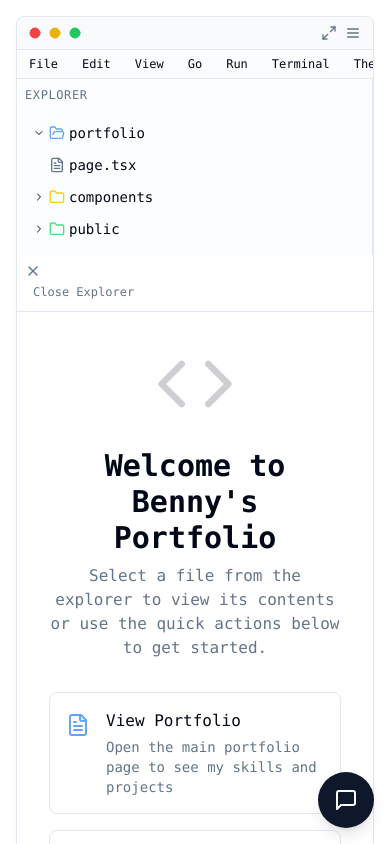
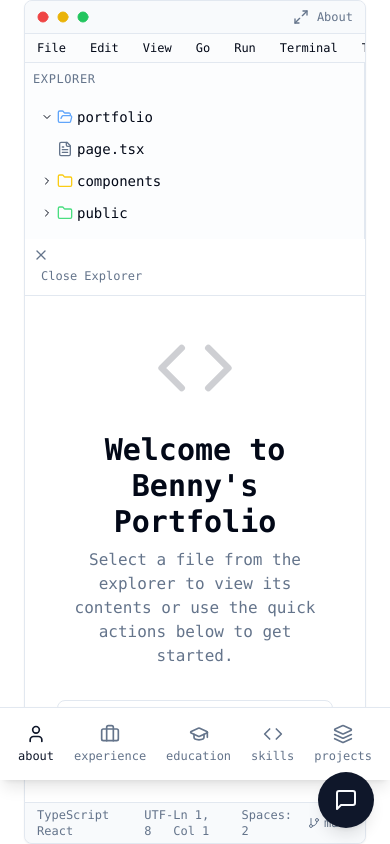
Before and after one commit to Maruan256/bennyblitz, a Next.js app: page / in a window 390 px wide. Shown: the top 844 px of the page. Built offline with nearby package versions, Linux system fonts and the light colour scheme.

Commit message:
corrected padding, mobile adjustments for tabs

```diff
--- a/app/page.tsx
+++ b/app/page.tsx
@@ -2,7 +2,7 @@ import Portfolio from "@/components/portfolio"
 
 export default function Home() {
   return (
-    <main className="min-h-screen p-4 md:p-8 lg:p-12 font-mono bg-background text-foreground">
+    <main className="min-h-screen px-4 md:px-8 lg:px-12 font-mono bg-background text-foreground">
       <Portfolio />
     </main>
   )
--- a/components/chatbot.tsx
+++ b/components/chatbot.tsx
@@ -140,7 +140,7 @@ export default function Chatbot() {
 
   return (
     <div
-      className={`fixed bottom-4 right-4 bg-card border border-border rounded-lg shadow-lg overflow-hidden z-50 transition-all duration-300 ease-in-out ${
+      className={`fixed sm:bottom-4 bottom-20 right-4 bg-card border border-border rounded-lg shadow-lg overflow-hidden z-50 transition-all duration-300 ease-in-out ${
         isMinimized ? "w-72 h-12" : "w-80 sm:w-96 h-96"
       }`}
     >
--- a/components/portfolio.tsx
+++ b/components/portfolio.tsx
@@ -3,7 +3,35 @@
 import { DropdownMenuTrigger } from "@/components/ui/dropdown-menu"
 
 import { useState, useEffect } from "react"
-import { Github, Mail, Linkedin, ChevronDown, ExternalLink, Code, Briefcase, GraduationCap, User, Layers, Menu, X, Maximize2, Minimize2, Circle, ChevronRight, FolderOpen, Folder, FileText, File, Settings, Search, GitBranch, Play, Package, Heart, Coffee, Clock } from 'lucide-react'
+import {
+  Github,
+  Mail,
+  Linkedin,
+  ChevronDown,
+  ExternalLink,
+  Code,
+  Briefcase,
+  GraduationCap,
+  User,
+  Layers,
+  X,
+  Maximize2,
+  Minimize2,
+  Circle,
+  ChevronRight,
+  FolderOpen,
+  Folder,
+  FileText,
+  File,
+  Settings,
+  Search,
+  GitBranch,
+  Play,
+  Package,
+  Heart,
+  Coffee,
+  Clock,
+} from "lucide-react"
 import { useTheme } from "@/components/theme-provider"
 import Chatbot from "@/components/chatbot"
 import Terminal from "@/components/terminal"
@@ -31,11 +59,11 @@ export default function Portfolio() {
   const [terminalMinimized, setTerminalMinimized] = useState(false)
 
   const fullscreenStyles = {
-    container: isFullscreen ? "max-w-none mx-0 h-screen" : "max-w-6xl mx-auto",
-    editor: isFullscreen ? "h-screen rounded-none border-0" : "rounded-lg border",
-    content: isFullscreen ? "p-6 md:p-8" : "p-4 md:p-6",
-    lineNumbers: isFullscreen ? "text-xs md:text-sm" : "text-xs",
-    code: isFullscreen ? "text-sm md:text-base lg:text-lg" : "text-sm md:text-base",
+    container: isFullscreen ? "max-w-none mx-0" : "max-w-6xl mx-auto px-2 sm:px-4",
+    editor: isFullscreen ? "h-screen rounded-none border-0" : "rounded-lg border h-[calc(100vh-2rem)]",
+    content: isFullscreen ? "p-4 sm:p-6 md:p-8" : "p-3 sm:p-4 md:p-6",
+    lineNumbers: isFullscreen ? "text-[10px] sm:text-xs md:text-sm" : "text-[10px] sm:text-xs",
+    code: isFullscreen ? "text-xs sm:text-sm md:text-base" : "text-xs sm:text-sm",
   }
 
   useEffect(() => {
@@ -97,13 +125,13 @@ export default function Portfolio() {
   const lineNumbers = Array.from({ length: 100 }, (_, i) => i + 1)
 
   return (
-    <div key={theme} className={fullscreenStyles.container}>
+    <div key={theme} className={`${fullscreenStyles.container} h-screen flex flex-col overflow-hidden`}>
       {/* VSCode-like editor container */}
       <div
-        className={`${fullscreenStyles.editor} bg-card text-card-foreground shadow-sm overflow-hidden flex flex-col`}
+        className={`${fullscreenStyles.editor} bg-card text-card-foreground shadow-sm overflow-hidden flex flex-col flex-1`}
       >
         {/* Editor header */}
-        <div className="flex items-center justify-between border-b border-border bg-muted/50 px-3 py-2">
+        <div className="flex items-center justify-between border-b border-border bg-muted/50 px-3 py-2 sticky top-0 z-10">
           <div className="flex items-center">
             {/* Window controls */}
             <div className="flex space-x-2 mr-4">
@@ -136,12 +164,11 @@ export default function Portfolio() {
             <button onClick={toggleFullscreen} className="text-muted-foreground hover:text-foreground">
               {isFullscreen ? <Minimize2 className="h-4 w-4" /> : <Maximize2 className="h-4 w-4" />}
             </button>
-            <button
-              onClick={() => setMobileMenuOpen(!mobileMenuOpen)}
-              className="md:hidden text-muted-foreground hover:text-foreground"
-            >
-              {mobileMenuOpen ? <X className="h-4 w-4" /> : <Menu className="h-4 w-4" />}
-            </button>
+            <div className="sm:hidden flex items-center space-x-2">
+              <span className="text-xs text-muted-foreground">
+                {activeTab.charAt(0).toUpperCase() + activeTab.slice(1)}
+              </span>
+            </div>
           </div>
         </div>
 
@@ -278,7 +305,9 @@ export default function Portfolio() {
         <div className="flex flex-col md:flex-row flex-1 overflow-hidden">
           {/* Sidebar */}
           <div
-            className={`${sidebarOpen ? "block" : "hidden"} md:block border-r border-border bg-muted/20 w-full md:w-56 shrink-0`}
+            className={`${
+              sidebarOpen ? "block" : "hidden"
+            } sm:block border-r border-border bg-muted/20 w-full sm:w-56 shrink-0 overflow-y-auto`}
           >
             {/* Sidebar header */}
             <div className="p-2 text-xs font-medium uppercase tracking-wider text-muted-foreground">Explorer</div>
@@ -476,7 +505,7 @@ export default function Portfolio() {
           </div>
 
           {/* Main content area with integrated terminal */}
-          <div className="flex-1 flex flex-col overflow-hidden">
+          <div className="flex-1 flex flex-col min-h-0">
             {/* Mobile sidebar toggle */}
             <div className="md:hidden flex items-center border-b border-border p-2">
               <button
@@ -489,7 +518,7 @@ export default function Portfolio() {
             </div>
 
             {/* Code content - takes remaining space but allows terminal below */}
-            <div className="flex flex-1 overflow-auto min-h-0">
+            <div className="flex flex-1 overflow-hidden">
               {activeFile === "portfolio/page.tsx" ? (
                 <>
                   {/* Line numbers */}
@@ -504,7 +533,7 @@ export default function Portfolio() {
                   </div>
 
                   {/* Portfolio content */}
-                  <div className={`w-full ${fullscreenStyles.content} overflow-auto`}>
+                  <div className={`w-full ${fullscreenStyles.content} overflow-auto flex-1`}>
                     <div className={`${fullscreenStyles.code} leading-relaxed font-mono`}>
                       <div className="text-[hsl(var(--syntax-highlight))]">
                         <span className="text-accent-foreground">import</span>{" "}
@@ -570,36 +599,13 @@ export default function Portfolio() {
                         <span className="text-[hsl(var(--syntax-highlight))]">&gt;</span>
                       </div>
 
-                      {/* Mobile Menu */}
-                      <div className={`md:hidden ${mobileMenuOpen ? "block" : "hidden"}`}>
-                        <div className="ml-16 mb-4 space-y-2">
-                          {tabs.map((tab) => (
-                            <button
-                              key={tab.id}
-                              onClick={() => {
-                                setActiveTab(tab.id)
-                                setMobileMenuOpen(false)
-                              }}
-                              className={`w-full text-left px-3 py-1 rounded-md flex items-center ${
-                                activeTab === tab.id
-                                  ? "bg-primary text-primary-foreground"
-                                  : "text-muted-foreground hover:text-foreground hover:bg-accent"
-                              }`}
-                            >
-                              <tab.icon className="h-3 w-3 mr-1" />
-                              <span>{tab.label}</span>
-                            </button>
-                          ))}
-                        </div>
-                      </div>
-
                       {/* Desktop Tabs Navigation */}
-                      <div className="hidden md:flex ml-16 mb-4 space-x-1 border-b border-border">
+                      <div className="hidden sm:flex ml-16 mb-4 space-x-1 border-b border-border overflow-x-auto pb-1 flex-wrap">
                         {tabs.map((tab) => (
                           <button
                             key={tab.id}
                             onClick={() => setActiveTab(tab.id)}
-                            className={`px-3 py-1 rounded-t-md flex items-center ${
+                            className={`px-3 py-1 rounded-t-md flex items-center whitespace-nowrap mb-1 ${
                               activeTab === tab.id
                                 ? "bg-primary text-primary-foreground"
                                 : "text-muted-foreground hover:text-foreground hover:bg-accent"
@@ -620,13 +626,13 @@ export default function Portfolio() {
                               Not really "passionate" about anything. Just a web developer who loves building things
                               that live on the internet.
                             </p>
-                            <div className="flex flex-col sm:flex-row sm:items-center sm:space-x-4 space-y-2 sm:space-y-0 mt-4">
+                            <div className="flex flex-col xs:flex-row xs:items-center xs:space-x-4 space-y-2 xs:space-y-0 mt-4">
                               <a
                                 href="mailto:blitzbenny8@gmail.com"
                                 className="flex items-center text-sm text-primary hover:text-primary/80"
                               >
                                 <Mail className="h-4 w-4 mr-1" />
-                                <span>blitzbenny8@gmail.com</span>
+                                <span className="truncate">blitzbenny8@gmail.com</span>
                               </a>
                               <a
                                 href="https://github.com/Maruan256"
@@ -635,7 +641,7 @@ export default function Portfolio() {
                                 className="flex items-center text-sm text-primary hover:text-primary/80"
                               >
                                 <Github className="h-4 w-4 mr-1" />
-                                <span>github.com/Maruan256</span>
+                                <span className="truncate">github.com/Maruan256</span>
                               </a>
                               <a
                                 href="https://www.linkedin.com/in/maruan-paschen/"
@@ -644,7 +650,7 @@ export default function Portfolio() {
                                 className="flex items-center text-sm text-primary hover:text-primary/80"
                               >
                                 <Linkedin className="h-4 w-4 mr-1" />
-                                <span>linkedin.com/in/maruan-paschen</span>
+                                <span className="truncate">linkedin.com/in/maruan-paschen</span>
                               </a>
                             </div>
                           </div>
@@ -714,7 +720,7 @@ export default function Portfolio() {
                         {activeTab === "skills" && (
                           <div className="py-2">
                             <div className="text-sm text-muted-foreground mb-2">/* Technical skills */</div>
-                            <div className="grid grid-cols-1 md:grid-cols-2 gap-4">
+                            <div className="grid grid-cols-1 sm:grid-cols-2 gap-4">
                               <div>
                                 <h3 className="text-sm font-medium text-foreground mb-2">Frontend</h3>
                                 <div className="flex flex-wrap gap-2">
@@ -897,7 +903,7 @@ export default function Portfolio() {
                       started.
                     </p>
 
-                    <div className="grid grid-cols-1 md:grid-cols-2 gap-4 max-w-2xl w-full mb-8">
+                    <div className="grid grid-cols-1 sm:grid-cols-2 gap-4 max-w-2xl w-full mb-8">
                       <div
                         onClick={() => openFile("portfolio/page.tsx")}
                         className="flex items-start p-4 border border-border rounded-lg hover:bg-accent/20 cursor-pointer"
@@ -967,16 +973,22 @@ export default function Portfolio() {
               )}
             </div>
 
-            {/* Terminal component integrated into the content area */}
             {terminalVisible && (
-              <Terminal
-                isMinimized={terminalMinimized}
-                onMinimizeToggle={() => setTerminalMinimized(!terminalMinimized)}
-              />
+              <div className="border-t border-border">
+                <div className="sm:block hidden">
+                  <Terminal
+                    isMinimized={terminalMinimized}
+                    onMinimizeToggle={() => setTerminalMinimized(!terminalMinimized)}
+                  />
+                </div>
+                <div className="sm:hidden block">
+                  <Terminal isMinimized={true} onMinimizeToggle={() => setTerminalMinimized(!terminalMinimized)} />
+                </div>
+              </div>
             )}
 
             {/* Editor footer - always at the bottom */}
-            <div className="flex items-center justify-between border-t border-border bg-muted/50 px-3 py-1 text-xs text-muted-foreground shrink-0">
+            <div className="flex items-center justify-between border-t border-border bg-muted/50 px-3 py-1 text-xs text-muted-foreground sticky bottom-0 z-10">
               <div className="flex items-center space-x-4">
                 <div>TypeScript React</div>
                 <div>UTF-8</div>
@@ -994,8 +1006,28 @@ export default function Portfolio() {
         </div>
       </div>
 
+      {/* Mobile Tab Navigation - Fixed at bottom */}
+      <div className="sm:hidden fixed bottom-16 left-0 right-0 z-40 bg-card border-t border-border shadow-lg">
+        <div className="flex justify-around items-center p-2">
+          {tabs.map((tab) => (
+            <button
+              key={tab.id}
+              onClick={() => setActiveTab(tab.id)}
+              className={`flex flex-col items-center justify-center p-2 ${
+                activeTab === tab.id ? "text-primary" : "text-muted-foreground"
+              }`}
+            >
+              <tab.icon className="h-5 w-5" />
+              <span className="text-xs mt-1">{tab.label}</span>
+            </button>
+          ))}
+        </div>
+      </div>
+
       {/* Chatbot component */}
-      <Chatbot />
+      <div className="fixed bottom-4 right-4 z-50">
+        <Chatbot />
+      </div>
     </div>
-  );
+  )
 }
--- a/components/terminal.tsx
+++ b/components/terminal.tsx
@@ -233,7 +233,7 @@ export default function Terminal({ isMinimized, onMinimizeToggle }: TerminalProp
   }
 
   return (
-    <div className="flex flex-col border-t border-border shrink-0">
+    <div className="flex flex-col border-t border-border shrink-0 max-h-48 sm:pb-0 pb-16">
       {/* Terminal header */}
       <div className="flex items-center justify-between bg-muted/50 border-b border-border px-3 py-1">
         <div className="text-sm font-medium">Terminal</div>
--- a/tailwind.config.js
+++ b/tailwind.config.js
@@ -8,6 +8,9 @@ module.exports = {
     ],
     theme: {
       extend: {
+        screens: {
+            xs: "480px",
+          },
         colors: {
           border: "hsl(var(--border))",
           input: "hsl(var(--input))",
```
